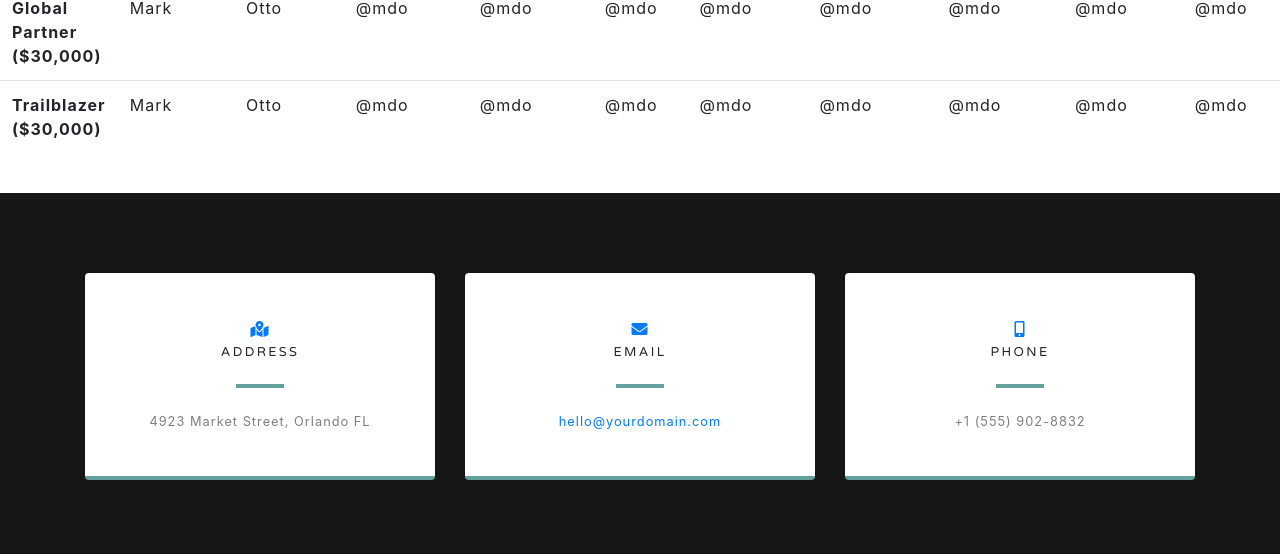
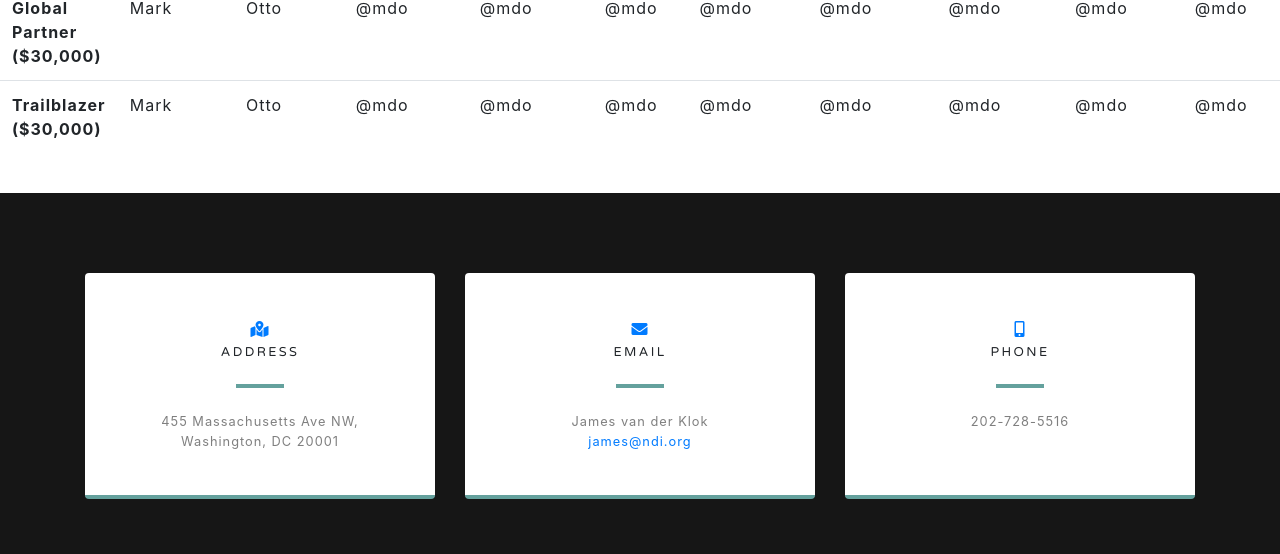
Before and after one commit to nditech/mena-ilf2020, a website with bundled scripts: page contribution.html in a window 1280 px wide. Shown: the part 1204-1758 px from the top of the page. Built offline with nearby package versions, Linux system fonts and the light colour scheme.

Commit message:
added contact info to all pages

```diff
--- a/contribution.html
+++ b/contribution.html
@@ -139,7 +139,7 @@
               <i class="fas fa-map-marked-alt text-primary mb-2"></i>
               <h4 class="text-uppercase m-0">Address</h4>
               <hr class="my-4">
-              <div class="small text-black-50">4923 Market Street, Orlando FL</div>
+              <div class="small text-black-50">455 Massachusetts Ave NW,<br> Washington, DC 20001</div>
             </div>
           </div>
         </div>
@@ -151,7 +151,8 @@
               <h4 class="text-uppercase m-0">Email</h4>
               <hr class="my-4">
               <div class="small text-black-50">
-                <a href="#">hello@yourdomain.com</a>
+                James van der Klok<br>
+                <a href="#">james@ndi.org</a>
               </div>
             </div>
           </div>
@@ -163,7 +164,7 @@
               <i class="fas fa-mobile-alt text-primary mb-2"></i>
               <h4 class="text-uppercase m-0">Phone</h4>
               <hr class="my-4">
-              <div class="small text-black-50">+1 (555) 902-8832</div>
+              <div class="small text-black-50">202-728-5516</div>
             </div>
           </div>
         </div>
@@ -180,6 +181,8 @@
 
     </div>
   </section>
+
+
 
   <!-- Footer -->
   <footer class="bg-black small text-center text-white-50">
```
Also changed, not shown: sponsors.html (+6 -4 lines).
